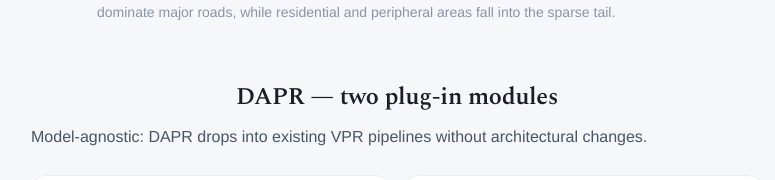
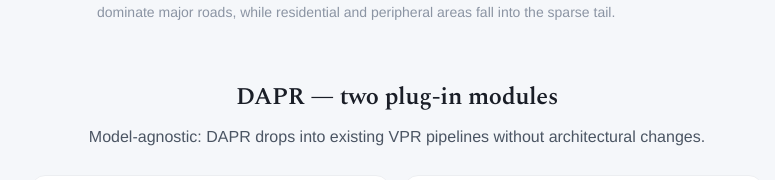
Before and after one commit to ZhiyaoShu/ZhiyaoShu.github.io, a Next.js app in the folder my-portfolio/: page /lost-in-the-tail in a window 1280 px wide. Shown: the part 2247-2427 px from the top of the page, without its empty margins (243-1018 px from the left). Built offline with nearby package versions, Linux system fonts and the light colour scheme.

Commit message:
Update text alignment for DAPR module description and correct blog date to April 2026

```diff
--- a/my-portfolio/app/lost-in-the-tail/page.tsx
+++ b/my-portfolio/app/lost-in-the-tail/page.tsx
@@ -248,7 +248,7 @@ export default function PaperPage() {
         {/* METHOD */}
         <section style={{ padding: "56px 0 0" }}>
           <h2 style={{ ...paperH2, margin: "0 0 8px", textAlign: "center" }}>DAPR — two plug-in modules</h2>
-          <p style={{ ...subtitle }}>
+          <p style={{ ...subtitle, textAlign: "center" }}>
             Model-agnostic: DAPR drops into existing VPR pipelines without architectural changes.
           </p>
           <div style={{ display: "grid", gridTemplateColumns: "1fr 1fr", gap: 14 }} className="module-grid">
--- a/my-portfolio/app/page.tsx
+++ b/my-portfolio/app/page.tsx
@@ -879,7 +879,7 @@ export default function Page() {
                 color: "inherit",
               }}
             >
-              <span style={blogDate}>Jun 2026</span>
+              <span style={blogDate}>Apr 2026</span>
               <div style={{ flex: 1 }}>
                 <h3 style={blogTitle}>Building a Weekly Research Digest Agent</h3>
                 <p style={{ fontSize: "13.5px", lineHeight: 1.55, color: "var(--ink-2)", margin: 0 }}>
```
